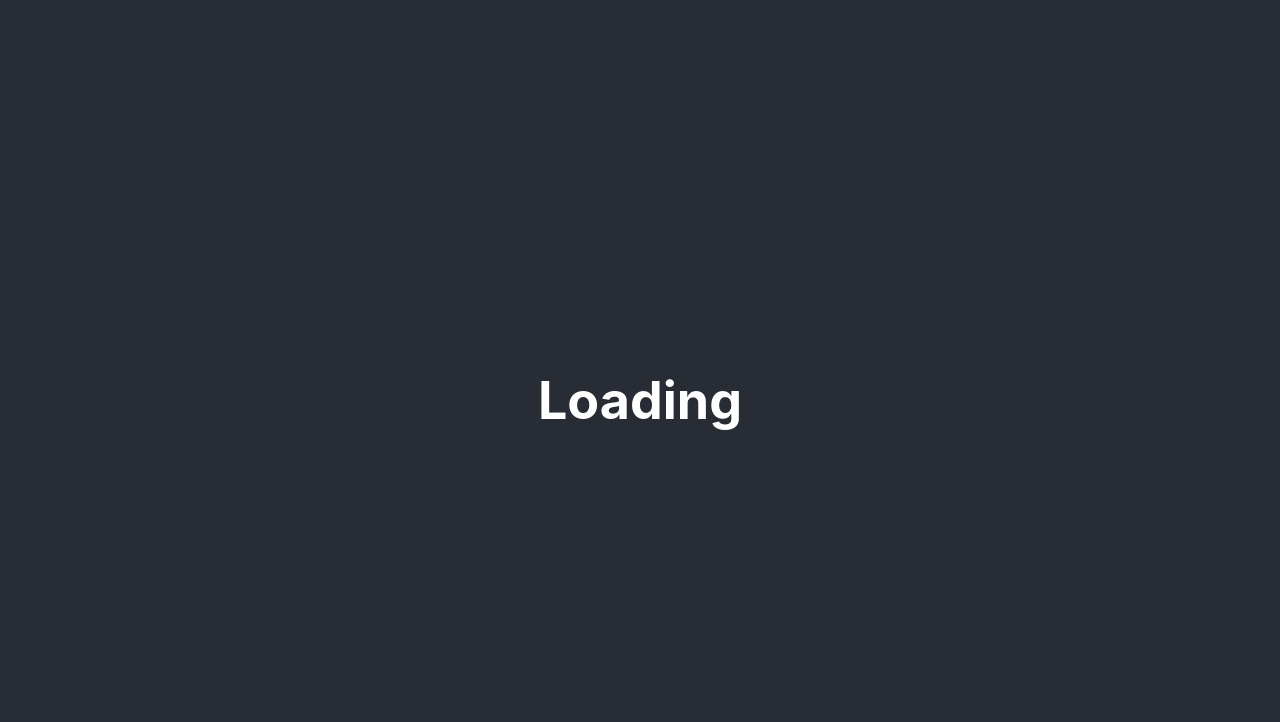
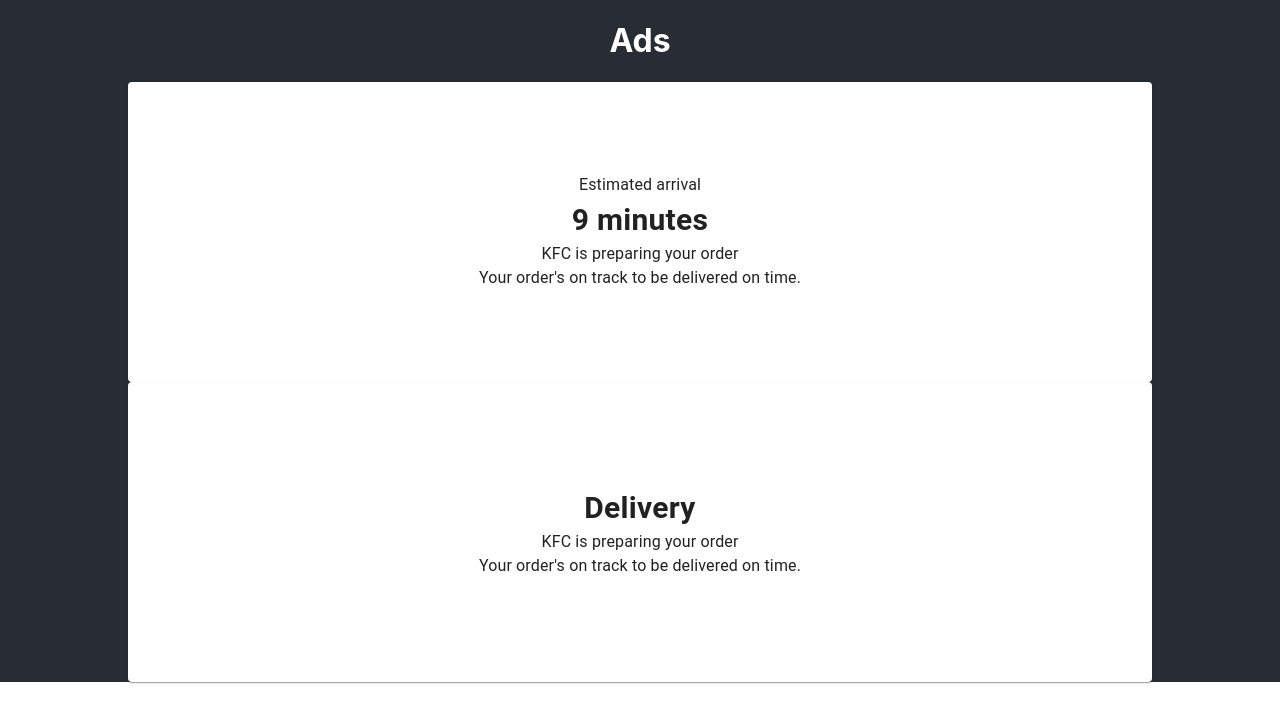
Before and after one commit to hg185090/nunifyfe, a React (Create React App) app: page /orderstatus in a window 1280 px wide. Shown: the top 722 px of the page. Built offline with nearby package versions, Linux system fonts and the light colour scheme.

Commit message:
initial Commit

```diff
--- /dev/null
+++ b/src/features/OrderStatus/index.tsx
@@ -0,0 +1,46 @@
+import React from 'react'
+import Slider from '../dashboard/slider'
+import Card from '@mui/material/Card/Card'
+import { Typography, styled } from '@mui/material'
+
+const MainContainer = styled('div')({
+    "color": "white",
+    "background": "#282c34",
+    "display": "flex",
+    "flexDirection": "column",
+    "justifyContent": "center",
+    "alignItems": "center",
+})
+
+const CustomCard = styled(Card)({
+    "display": "flex",
+    "flexDirection": "column",
+    "justifyContent": "center",
+    "alignItems": "center",
+    "background": "white",
+    "width": "80%",
+    "height": "300px"
+})
+
+export default function Orderstatus() {
+    return (
+        <MainContainer>
+            <h1>Ads</h1>
+            <CustomCard>
+                <Typography>Estimated arrival</Typography>
+                <Typography sx={{ fontSize: '30px', fontWeight: 'bold' }}>9 minutes</Typography>
+                <Typography> KFC is preparing your order </Typography>
+                <Typography> Your order's on track to be delivered on time.</Typography>
+            </CustomCard>
+            <span></span>
+            <span></span>
+            <span></span>
+            <CustomCard>
+                <Typography sx={{ fontSize: '30px', fontWeight: 'bold' }}>Delivery</Typography>
+                <Typography> KFC is preparing your order </Typography>
+                <Typography> Your order's on track to be delivered on time.</Typography>
+            </CustomCard>
+
+        </MainContainer>
+    )
+}
--- a/src/index.tsx
+++ b/src/index.tsx
@@ -3,13 +3,14 @@ import ReactDOM from 'react-dom/client';
 import './index.css';
 import App from './App';
 import reportWebVitals from './reportWebVitals';
+import Orderstatus from './features/OrderStatus';
 
 const root = ReactDOM.createRoot(
   document.getElementById('root') as HTMLElement
 );
 root.render(
   <React.StrictMode>
-    <App />
+    <Orderstatus/>
   </React.StrictMode>
 );
 
```
